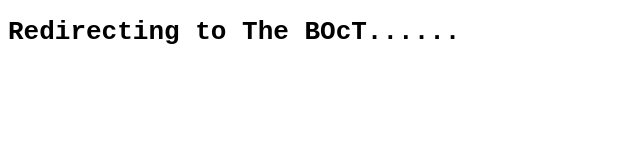
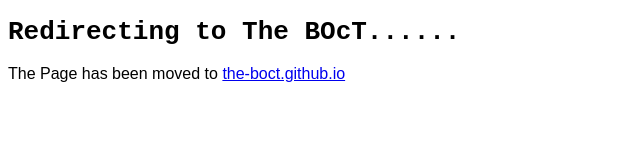
Before and after one commit to The-UCS-Variable/The-BOcT, a plain HTML site: page index.html in a window 1280 px wide. Shown: the whole page, without its empty margins (0-640 px from the left). Drawn offline with Linux system fonts and the light colour scheme.

Commit message:
Update index.html

```diff
--- a/index.html
+++ b/index.html
@@ -7,9 +7,13 @@
          h1{
             font-family: monospace;
          }
+         p{
+            font-family: sans-serif;
+         }
       </style>
    </head>
    <body>
       <h1>Redirecting to The BOcT......</h1>
+      <p>The Page has been moved to <a href='https://the-boct.github.io/'>the-boct.github.io</a>
    </body>
 </html>
```
